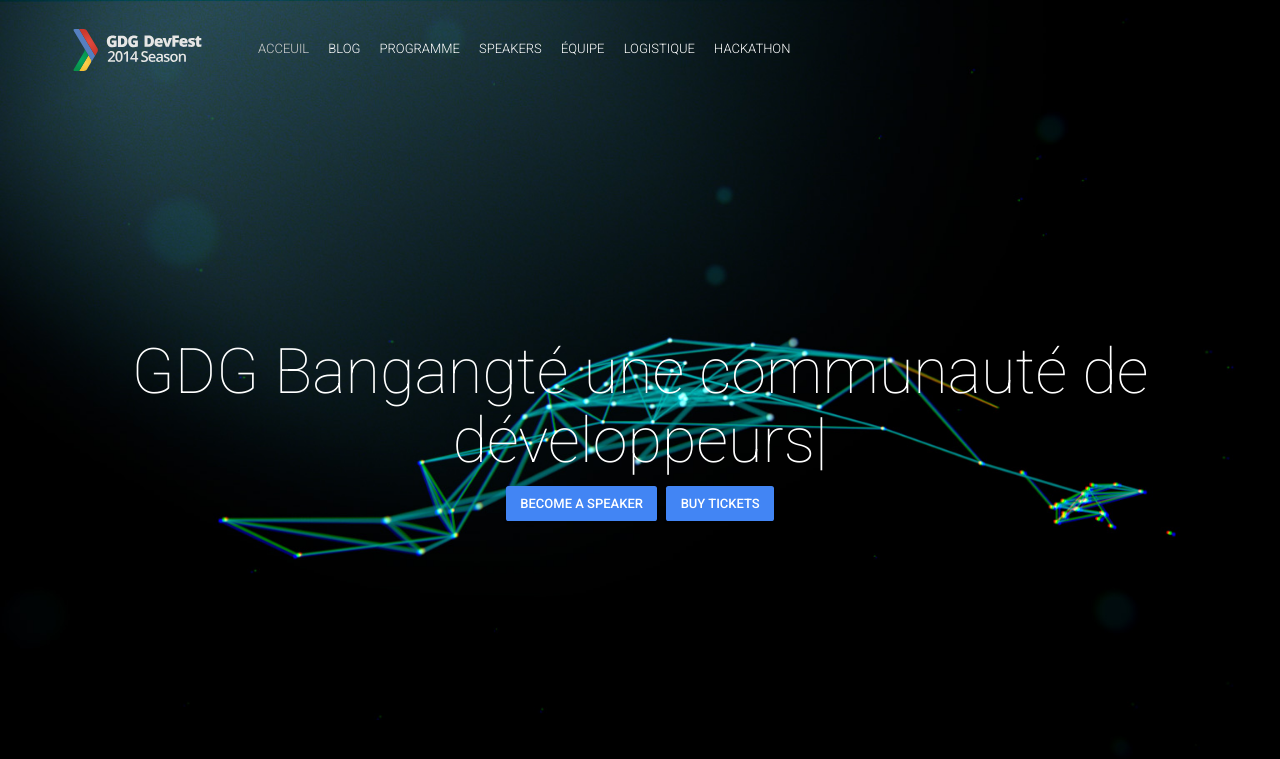
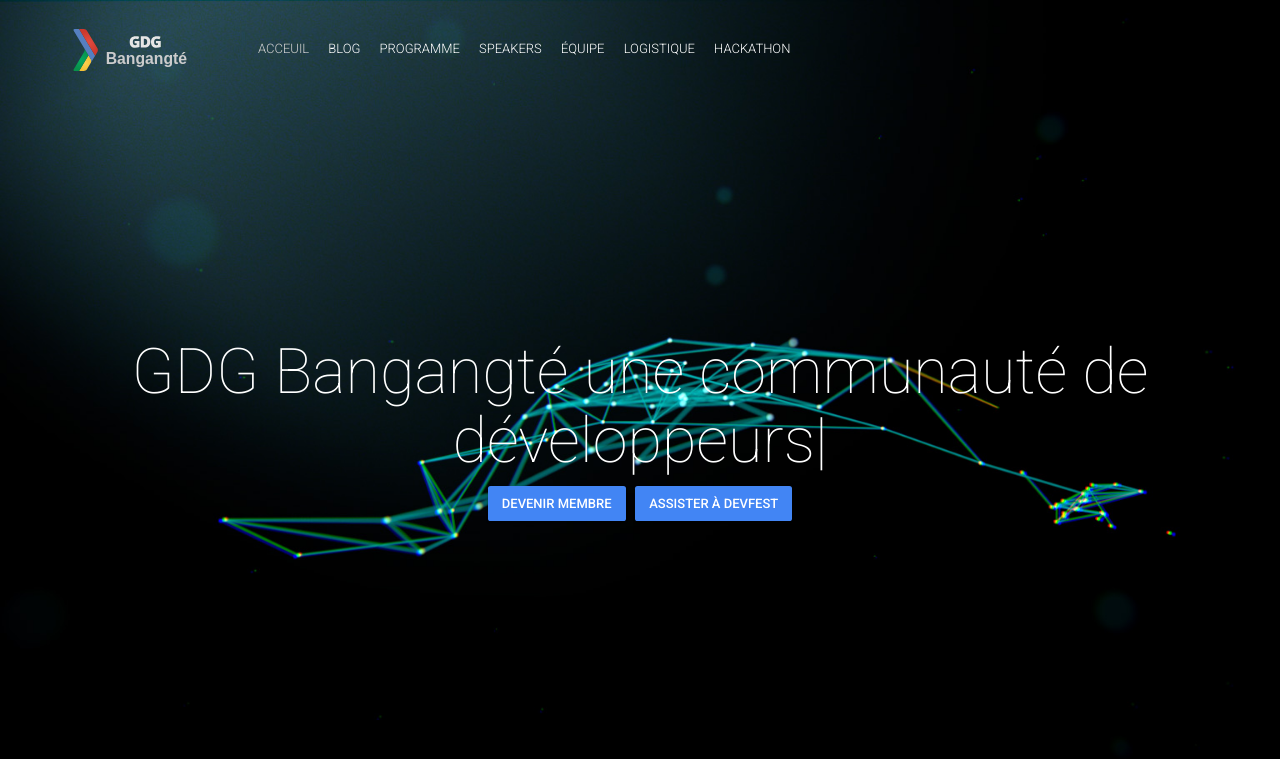
Before and after one commit to allgdg/gdgbangangte, a Jekyll site: the page built from index.html, in a window 1280 px wide and 900 px high. Shown: the top 759 px of the window. Built offline with Jekyll 4.4.1, drawn with Linux system fonts in a browser that asks for light colours; nearby versions of some CDN libraries; comment, search, counter and statistics services are not loaded.

Commit message:
Ramadan did alot of changes

```diff
--- a/_config.yml
+++ b/_config.yml
@@ -61,8 +61,8 @@
 typeoutTextValues: '"", "une communauté de développeurs"'
 typeoutFallback: "Season"
 heroButtons:
- - {link: "https://bit.ly/dfua-c4p", text: "Become a speaker"}
- - {permalink: "/#tickets", text: "Buy tickets"}
+ - {link: "https://www.meetup.com/GDG-Bangangte/", text: "Devenir membre"}
+ - {permalink: "https://www.meetup.com/GDG-Bangangte/events/241932620/", text: "assister à DevFest"}
 
 # About Block
 aboutTitle: "About GDG DevFest"
```
Also changed, not shown: img/organizers/IMG_20170912_150157.jpg (added), img/organizers/gdg-kyiv.svg, img/organizers/gdg-lviv.svg, img/people/IMG_20170912_150216.jpg (added), img/seo/organizer-logo.png, img/sprites/logos.svg.
